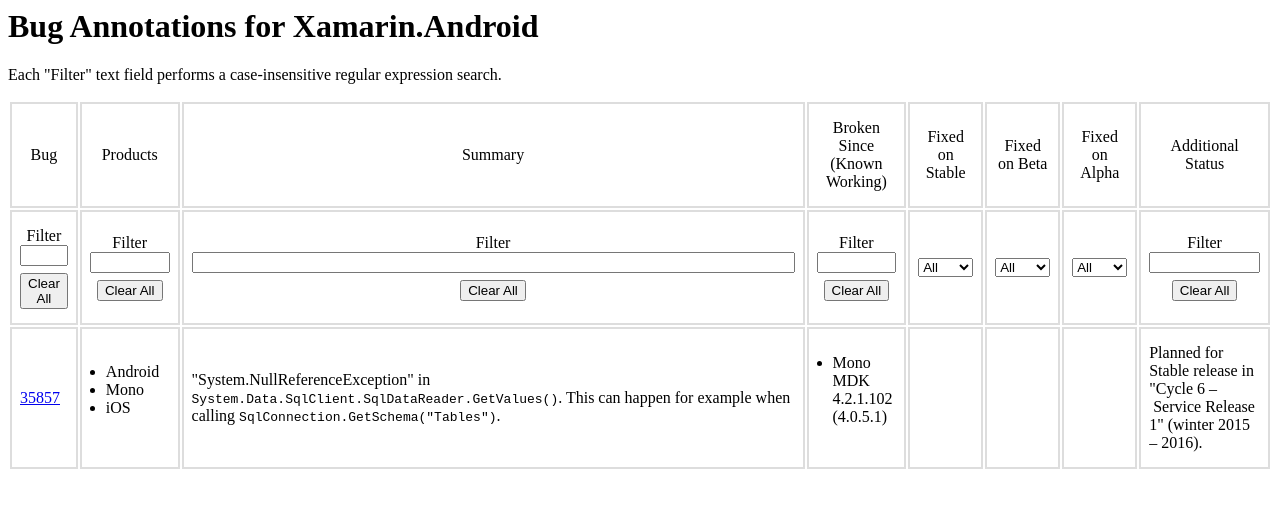
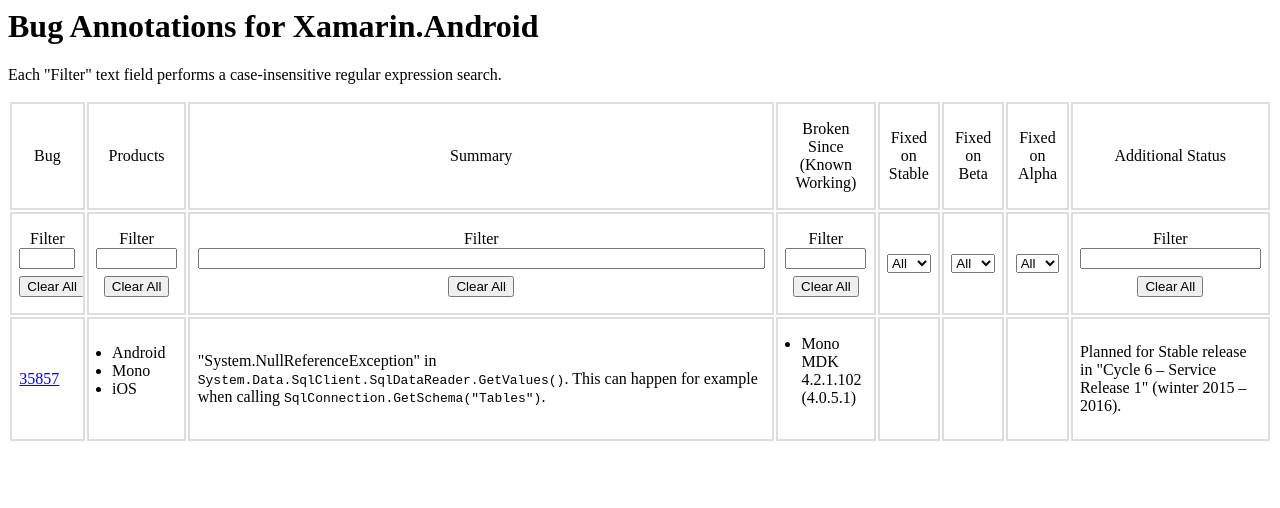
Before and after one commit to brendanzagaeski/bug-annotations, a Jekyll site: the page built from android/index.html, in a window 1280 px wide. Shown: the top 508 px of the page. Built offline with Jekyll 4.4.1, drawn with Linux system fonts in a browser that asks for light colours.

Commit message:
Clean up layout and styling

```diff
--- a/_includes/bug_header_row.html
+++ b/_includes/bug_header_row.html
@@ -1,11 +1,11 @@
     <colgroup>
+        <col span="1" style="width: 6%" />
+        <col span="1" style="width: 8%" />
+        <col span="1" style="width: 47%" />
+        <col span="1" style="width: 8%" />
         <col span="1" style="width: 5%" />
-        <col span="1" style="width: 8%" />
-        <col span="1" style="width: 50%" />
-        <col span="1" style="width: 8%" />
-        <col span="1" style="width: 3%" />
-        <col span="1" style="width: 3%" />
-        <col span="1" style="width: 3%" />
+        <col span="1" style="width: 5%" />
+        <col span="1" style="width: 5%" />
     </colgroup>{% assign columns = "Bug, Products, Summary, Broken Since<br />(Known Working), Fixed on Stable, Fixed on Beta, Fixed on Alpha, Additional Status" | split: ", " %}
     <tr>{% for column in columns %}<td>{{ column }}</td>{% endfor %}</tr>
     <tr class="filters">{% capture trash %}{% increment i %}{% endcapture %}{% for column in columns %}<td>{% if column contains "Fixed on" %}<select><option selected="true" value="all">All</option><option value="fixed">Fixed</option><option value="open">Open</option></select>{% else %}Filter <input type="text" tabindex="{% increment i %}" /> <button class="clear">Clear All</button>{% endif %}</td>{% endfor %}</tr>
--- a/css/screen.css
+++ b/css/screen.css
@@ -1,30 +1,37 @@
 table {
     width: 100%;
+    table-layout: fixed;
 }
 
-table input {
-    width: 100%;
-}
+    td {
+        padding: 1em 1ex;
+        border: 2px solid #ddd;
+        overflow: hidden;
 
-input + button {
-    margin-top: 1ex;
-}
-
-table td {
-    padding: 2ex 0.5em;
-}
-
-tr td {
         text-align: center;
-    border: 2px solid #ddd;
     }
 
     tr + tr + tr td {
+        /* Reset the alignment after row 3 so that only the first 2 rows are
+         * centered */
         text-align: inherit;
     }
 
         td ul {
             padding-left: 1em;
+        }
+
+        td input {
+            width: 100%;
+        }
+
+        td select {
+            width: 100%;
+        }
+
+        td button {
+            margin-top: 1ex;
+            white-space: nowrap;
         }
 
 body > ul > li {
```
Lines whose indentation alone changed are shown as unchanged.
